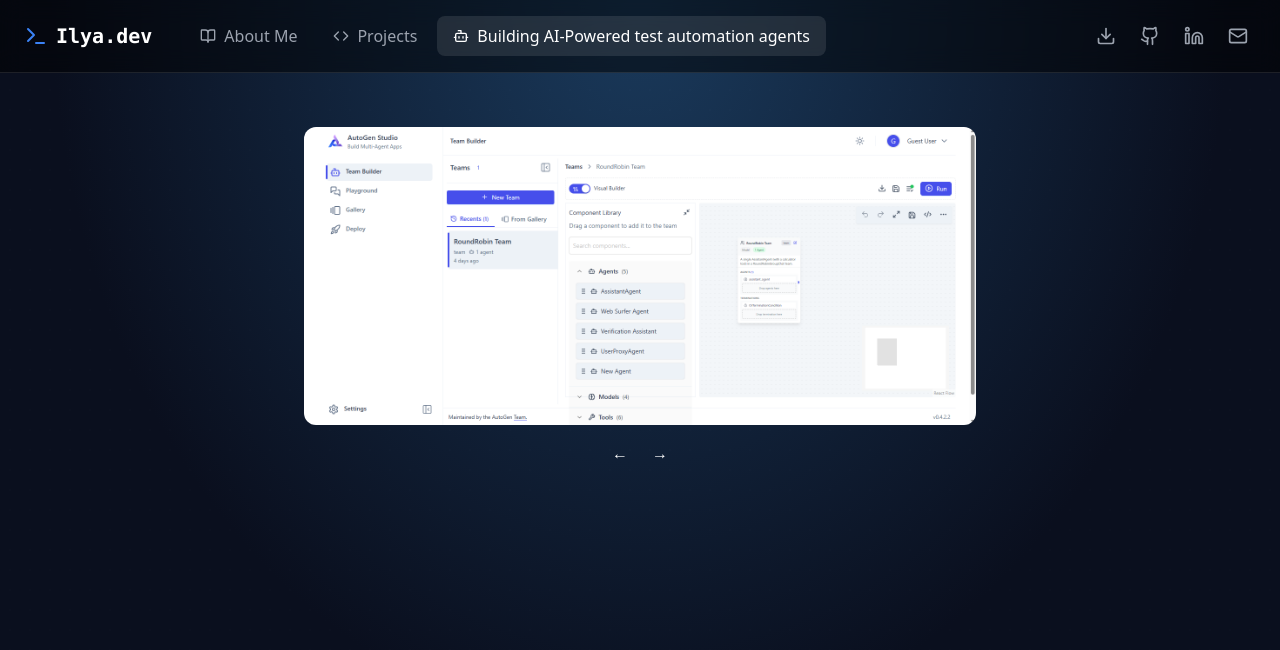
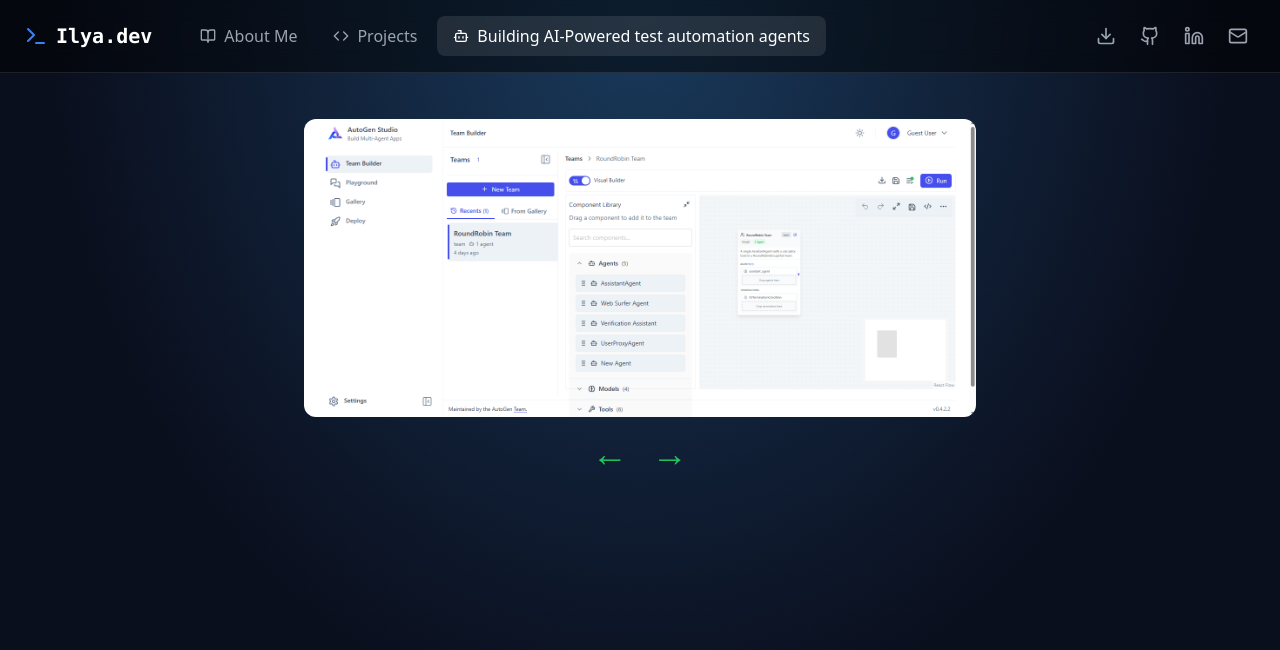
Before and after one commit to ilyar88/ai-portfolio, a React (Vite) app in the folder frontend/: page /blog in a window 1280 px wide. Shown: the top 650 px of the page. Built offline with nearby package versions, Linux system fonts and the light colour scheme; no server answers.

Commit message:
Update index.jsx file.

```diff
--- a/frontend/src/components/sections/Blog/index.jsx
+++ b/frontend/src/components/sections/Blog/index.jsx
@@ -16,8 +16,8 @@ export const BlogSection = () => {
     >
       <img src={images[index]} alt="Blog" className="max-w-2xl w-full rounded-xl mb-4" />
       <div className="flex gap-6">
-        <button onClick={() => setIndex((index - 1 + images.length) % images.length)}>←</button>
-        <button onClick={() => setIndex((index + 1) % images.length)}>→</button>
+        <button onClick={() => setIndex((index - 1 + images.length) % images.length)} className="text-4xl text-green-500">←</button>
+        <button onClick={() => setIndex((index + 1) % images.length)} className="text-4xl text-green-500">→</button>
       </div>
     </motion.div>
   )
```
